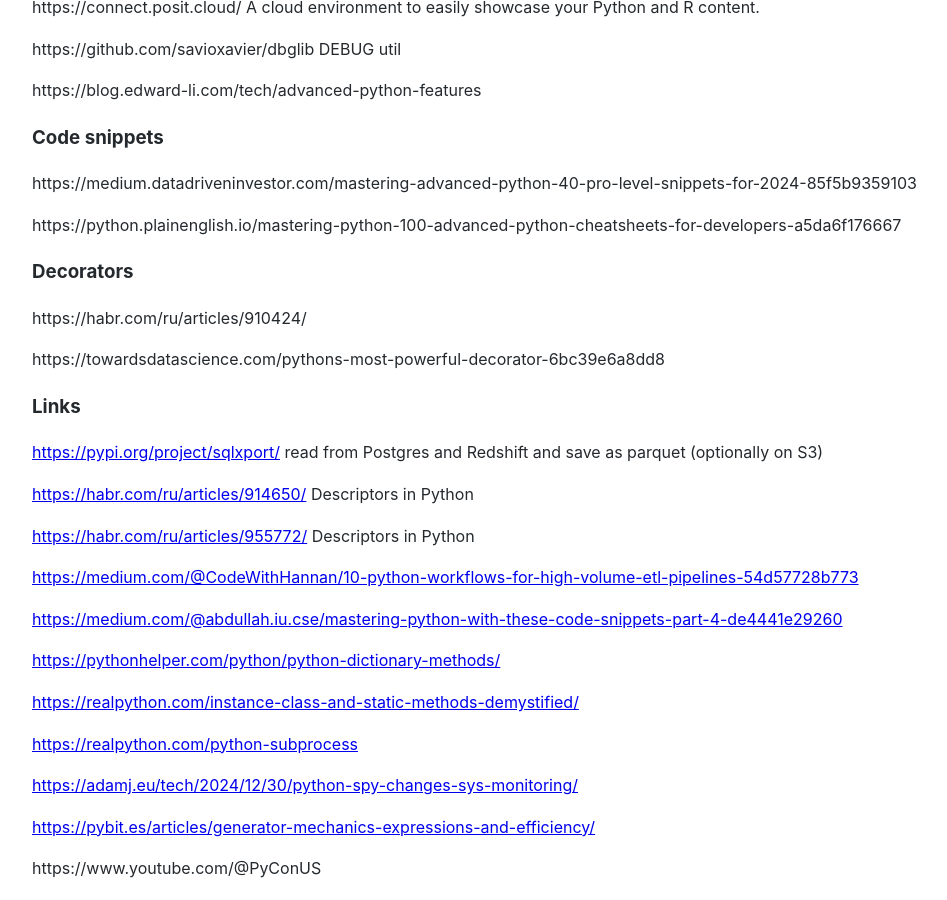
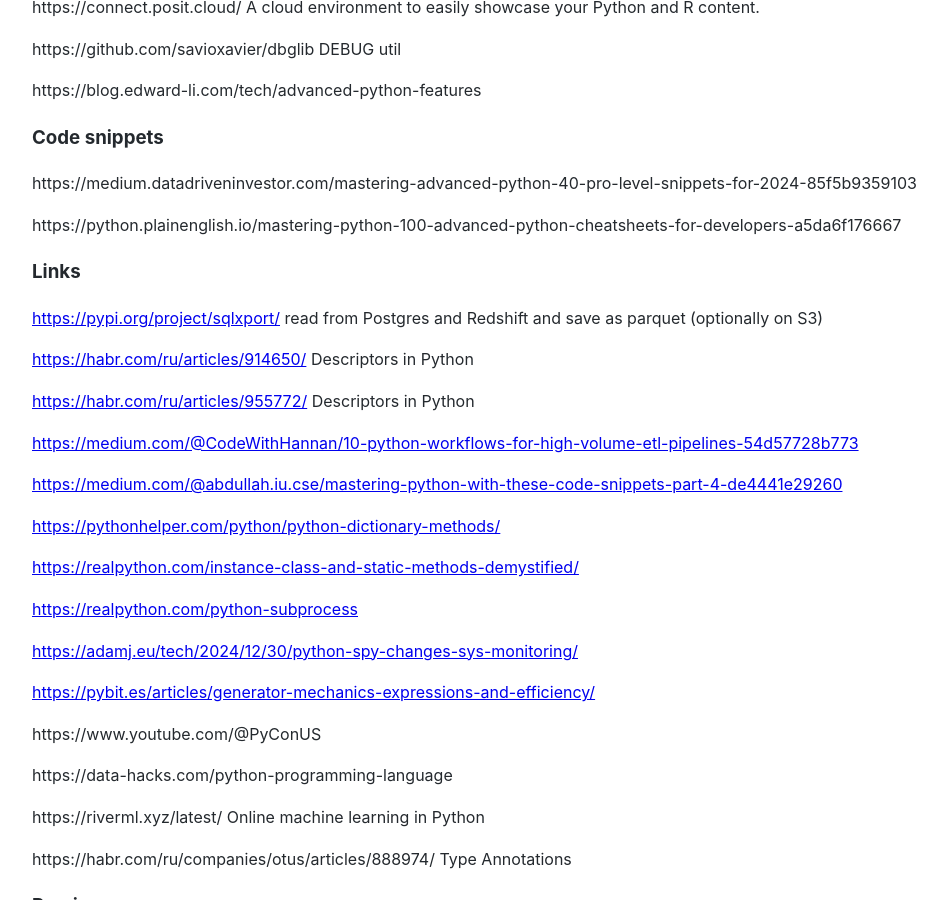
Before and after one commit to Michael-Lubinsky/michael-lubinsky.github.com, a Jekyll site: the page built from python/python_links.md, in a window 1280 px wide and 900 px high, scrolled down 3145 px. Shown: the whole window, without its empty margins (158-1105 px from the left). Built offline with Jekyll 4.4.1, drawn with Linux system fonts in a browser that asks for light colours; our own code applies the rules of GitHub Pages for plain Markdown files.

Commit message:
Update python_links.md

```diff
--- a/python/python_links.md
+++ b/python/python_links.md
@@ -154,10 +154,6 @@
 
 https://python.plainenglish.io/mastering-python-100-advanced-python-cheatsheets-for-developers-a5da6f176667
 
-### Decorators
-https://habr.com/ru/articles/910424/
-
-https://towardsdatascience.com/pythons-most-powerful-decorator-6bc39e6a8dd8
 
 ### Links
 
```
